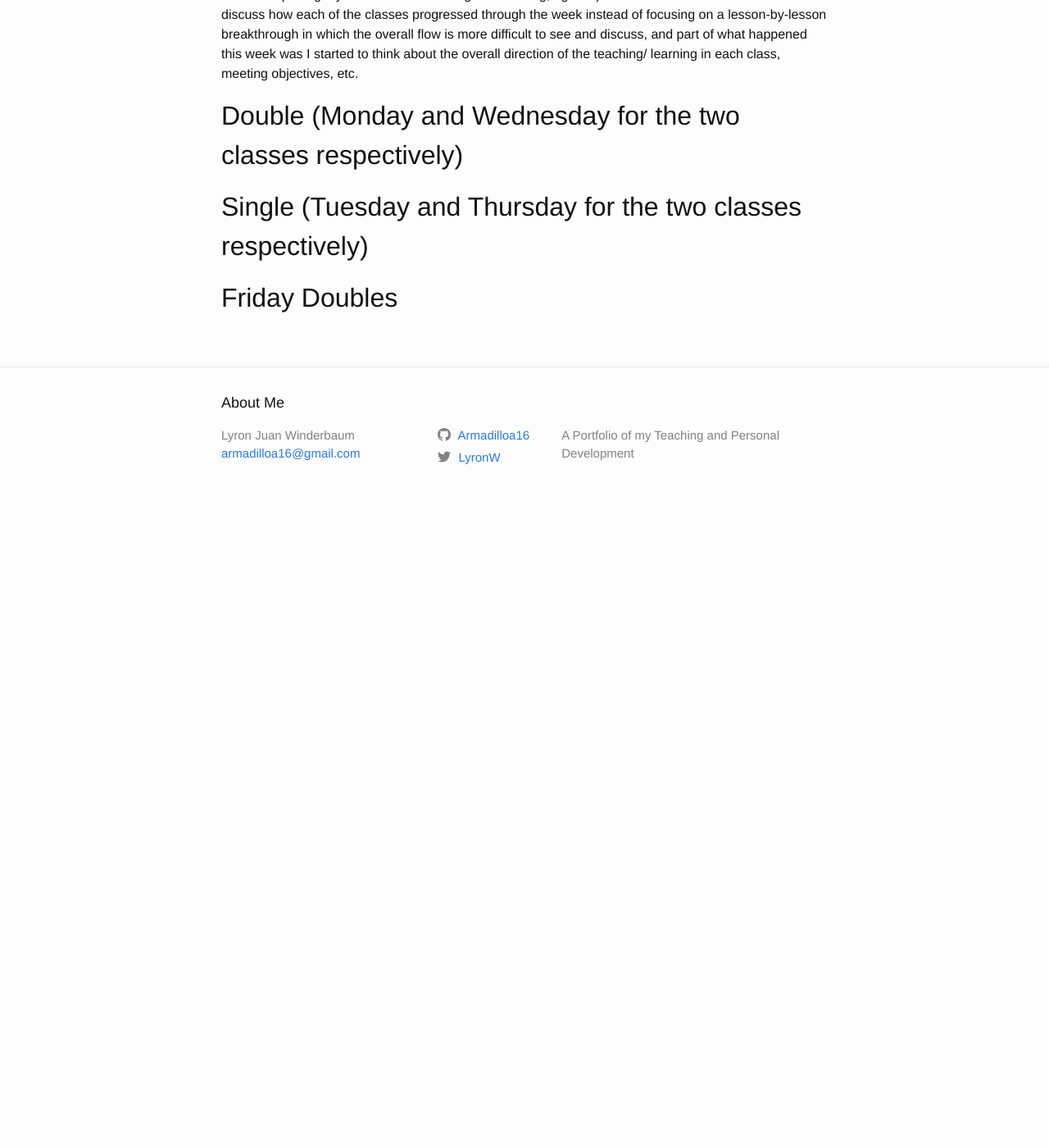
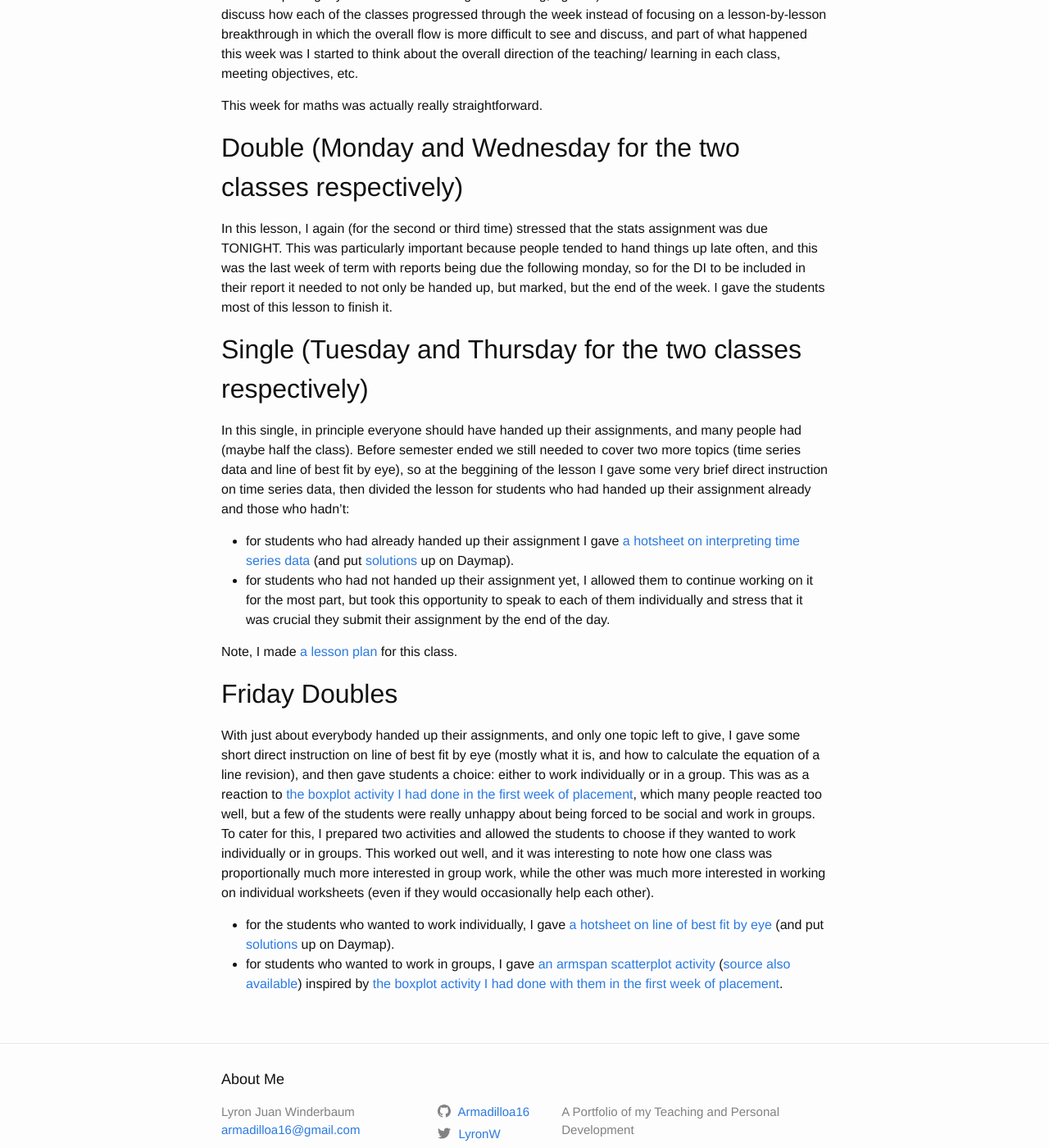
Before and after one commit to Armadilloa16/eportfolio, a Jekyll site: the page built from _posts/2018-06-22-week-3-maths.md, in a window 1280 px wide and 1400 px high, scrolled down 317 px. Shown: the whole window at 82% size. Built offline with Jekyll 4.4.1, drawn with Linux system fonts in a browser that asks for light colours; before the commit the page ends 947 px from its top, so only the background shows below that.

Commit message:
Finished writing reflections for week 3 of placement

```diff
--- a/_posts/2018-06-22-week-3-maths.md
+++ b/_posts/2018-06-22-week-3-maths.md
@@ -7,12 +7,22 @@ categories: MTeach nmhsPlacement
 
 This week seemed to fly by, I think I started to feel slightly less overwhelmed by the new-ness of the environment and started really getting into the rhythm of teaching more. So I'll write this summary of the entire week by subject instead of lesson by lesson, as I didn't get to do daily summaries this time (got distracted putting my head down and doing the teaching, I guess). But also because this allows me to discuss how each of the classes progressed through the week instead of focusing on a lesson-by-lesson breakthrough in which the overall flow is more difficult to see and discuss, and part of what happened this week was I started to think about the overall direction of the teaching/ learning in each class, meeting objectives, etc.
 
-
+This week for maths was actually really straightforward.
 
 ## Double (Monday and Wednesday for the two classes respectively)
 
+In this lesson, I again (for the second or third time) stressed that the stats assignment was due TONIGHT. This was particularly important because people tended to hand things up late often, and this was the last week of term with reports being due the following monday, so for the DI to be included in their report it needed to not only be handed up, but marked, but the end of the week. I gave the students most of this lesson to finish it.
 
 ## Single (Tuesday and Thursday for the two classes respectively)
 
+In this single, in principle everyone should have handed up their assignments, and many people had (maybe half the class). Before semester ended we still needed to cover two more topics (time series data and line of best fit by eye), so at the beggining of the lesson I gave some very brief direct instruction on time series data, then divided the lesson for students who had handed up their assignment already and those who hadn't:
+ - for students who had already handed up their assignment I gave [a hotsheet on interpreting time series data]({{ site.baseurl }}//files/placement/nmhs/resources/hotsheets/hotsheet-reading-time-series-graphs.pdf) (and put [solutions]({{ site.baseurl }}//files/placement/nmhs/resources/hotsheets/hotsheet-reading-time-series-graphs-SOLUTIONS.pdf) up on Daymap).
+ - for students who had not handed up their assignment yet, I allowed them to continue working on it for the most part, but took this opportunity to speak to each of them individually and stress that it was crucial they submit their assignment by the end of the day.
+
+Note, I made [a lesson plan]({{ site.baseurl }}//files/placement/nmhs/lesson_plans/20180619_lesson6_plan.pdf) for this class.
 
 ## Friday Doubles
+
+With just about everybody handed up their assignments, and only one topic left to give, I gave some short direct instruction on line of best fit by eye (mostly what it is, and how to calculate the equation of a line revision), and then gave students a choice: either to work individually or in a group. This was as a reaction to [the boxplot activity I had done in the first week of placement]({{ site.baseurl }}{% post_url 2018-06-06-first-lesson %}), which many people reacted too well, but a few of the students were really unhappy about being forced to be social and work in groups. To cater for this, I prepared two activities and allowed the students to choose if they wanted to work individually or in groups. This worked out well, and it was interesting to note how one class was proportionally much more interested in group work, while the other was much more interested in working on individual worksheets (even if they would occasionally help each other).
+ - for the students who wanted to work individually, I gave [a hotsheet on line of best fit by eye]({{ site.baseurl }}//files/placement/nmhs/resources/hotsheets/hotsheet-equations-of-trend-lines.pdf) (and put [solutions]({{ site.baseurl }}//files/placement/nmhs/resources/hotsheets/hotsheet-equations-of-trend-lines-SOLUTIONS.pdf) up on Daymap).
+ - for students who wanted to work in groups, I gave [an armspan scatterplot activity]({{ site.baseurl }}//files/placement/nmhs/resources/scatterplot_worksheet/worksheet.pdf) ([source also available]({{ site.baseurl }}//files/placement/nmhs/resources/scatterplot_worksheet/worksheet.tex)) inspired by [the boxplot activity I had done with them in the first week of placement]({{ site.baseurl }}{% post_url 2018-06-06-first-lesson %}).
```
